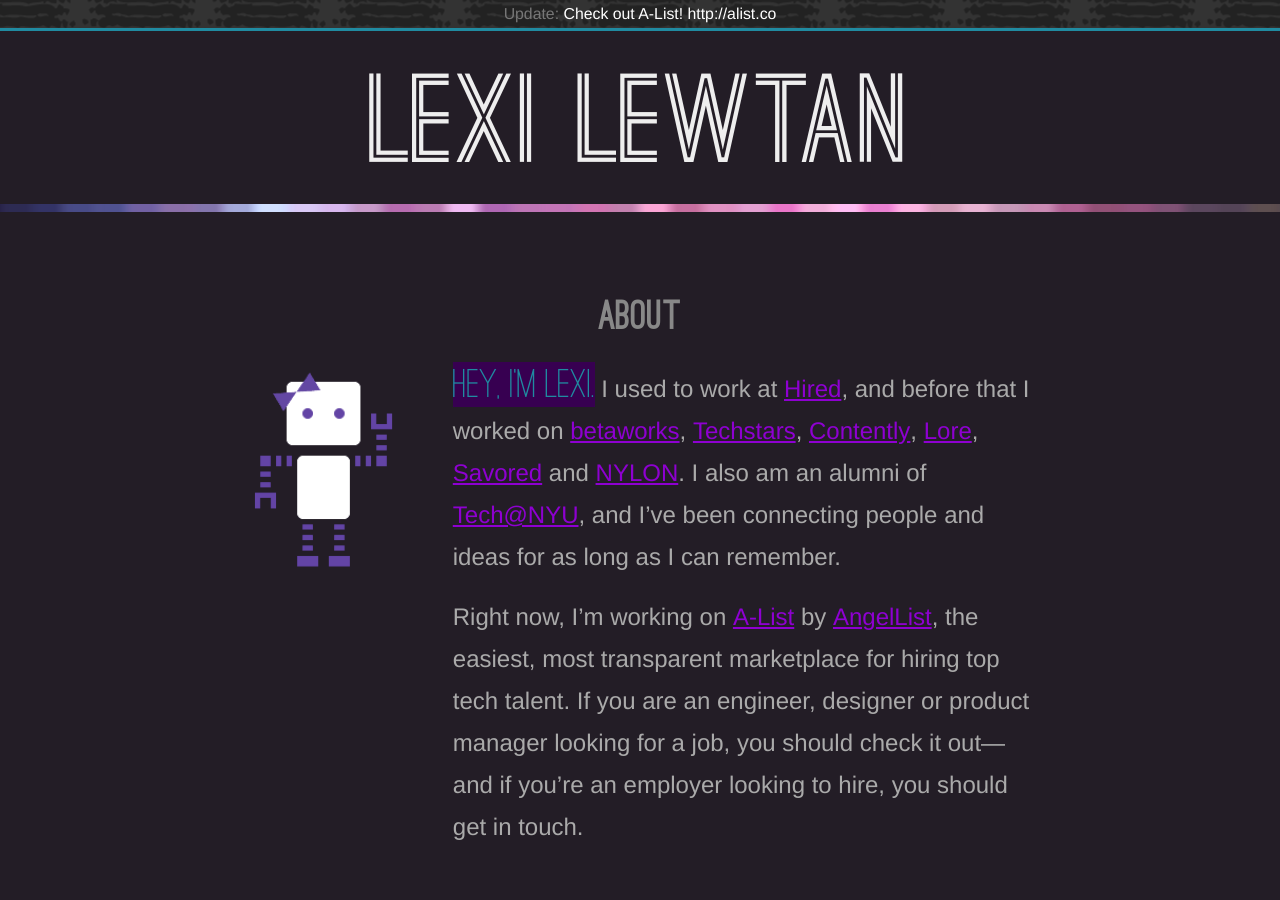
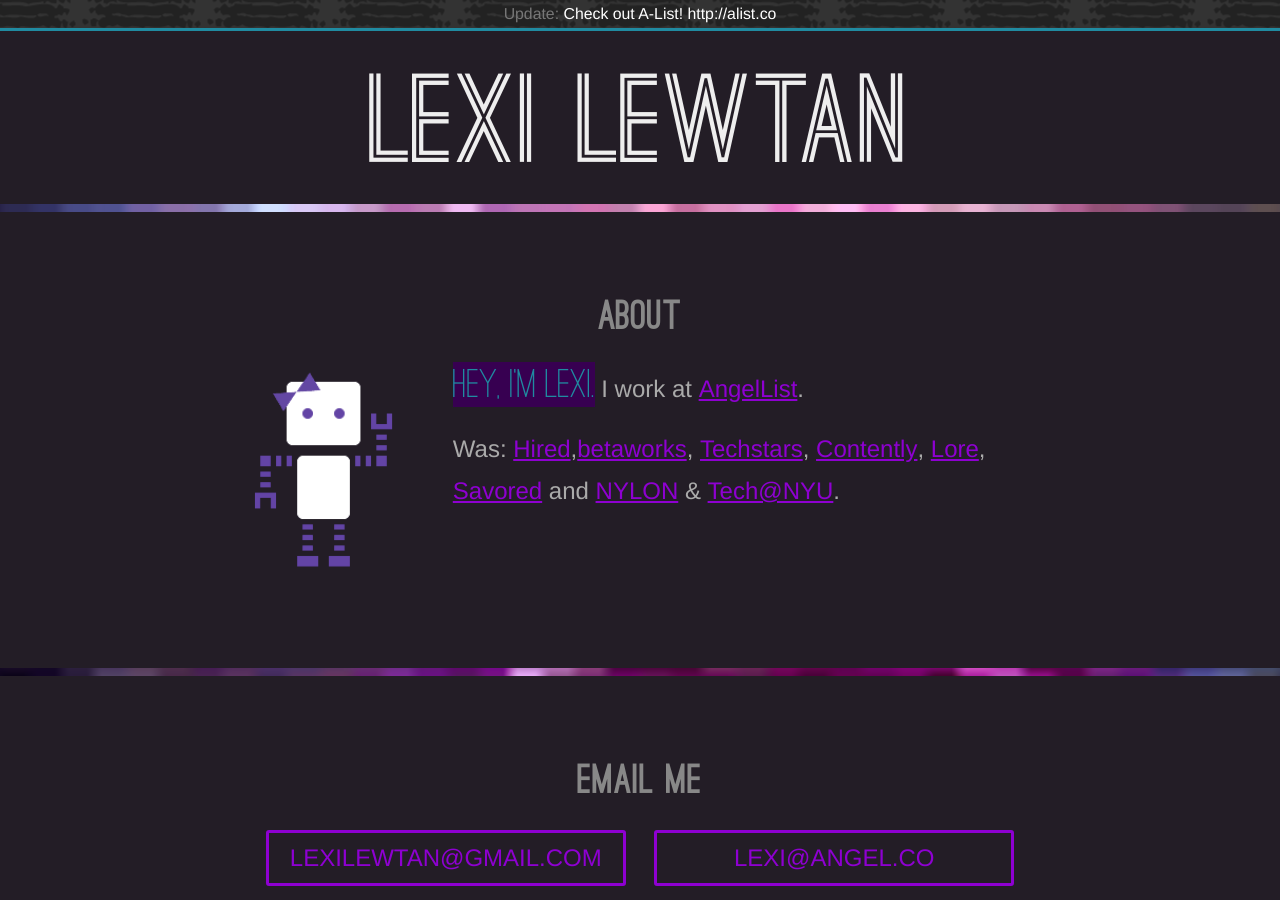
Before and after one commit to lexilewtan/lexilewtan.github.io, a Jekyll site: the page built from index.html, in a window 1280 px wide and 900 px high. Built offline with Jekyll 4.4.1, drawn with Linux system fonts in a browser that asks for light colours; some web fonts are replaced; Markdown is read by kramdown in place of the engine named in the settings.

Commit message:
Update about.md

```diff
--- a/_includes/about.md
+++ b/_includes/about.md
@@ -1,3 +1,3 @@
-*Hey, I'm Lexi.* I used to work at [Hired](https://hired.com/), and before that I worked on [betaworks](https://betaworks.com/), [Techstars](http://www.techstars.com/), [Contently](https://contently.com/), [Lore](http://lore.com/), [Savored](http://savored.com/) and [NYLON](http://nylonmag.com/). I also am an alumni of [Tech@NYU](http://techatnyu.org/), and I've been connecting people and ideas for as long as I can remember.
+*Hey, I'm Lexi.* I work at [AngelList](http://angel.co).
 
-Right now, I'm working on [A-List](https://alist.co) by [AngelList](https://angel.co), the easiest, most transparent marketplace for hiring top tech talent. If you are an engineer, designer or product manager looking for a job, you should check it out&mdash;and if you're an employer looking to hire, you should get in touch.
+Was: [Hired](https://hired.com/),[betaworks](https://betaworks.com/), [Techstars](http://www.techstars.com/), [Contently](https://contently.com/), [Lore](http://lore.com/), [Savored](http://savored.com/) and [NYLON](http://nylonmag.com/) & [Tech@NYU](http://techatnyu.org/).
```
